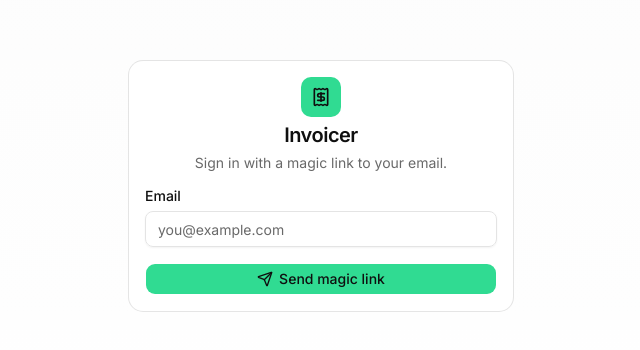
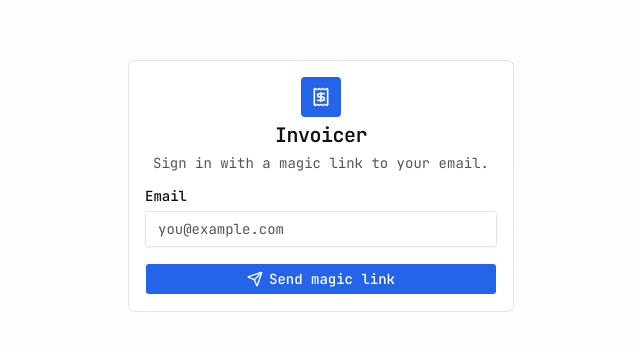
Before and after one commit to v12labs-engineering/invoice-generator, a Next.js app: page /login in a window 1280 px wide. Shown: the part 214-564 px from the top of the page, without its empty margins (319-959 px from the left). Built offline with nearby package versions, Linux system fonts and the light colour scheme.

Commit message:
feat(ui): retheme to v12labs brand — blue, JetBrains Mono, tight radius

```diff
--- a/src/app/globals.css
+++ b/src/app/globals.css
@@ -49,72 +49,76 @@
 }
 
 :root {
-  --background: oklch(1 0 0);
-  --foreground: oklch(0.17 0 0);
-  --card: oklch(1 0 0);
-  --card-foreground: oklch(0.17 0 0);
-  --popover: oklch(1 0 0);
-  --popover-foreground: oklch(0.17 0 0);
-  --primary: oklch(0.79 0.17 159);
-  --primary-foreground: oklch(0.17 0 0);
-  --secondary: oklch(0.97 0 0);
-  --secondary-foreground: oklch(0.22 0 0);
-  --muted: oklch(0.97 0 0);
-  --muted-foreground: oklch(0.52 0 0);
-  --accent: oklch(0.95 0.03 159);
-  --accent-foreground: oklch(0.35 0.12 159);
-  --destructive: oklch(0.63 0.20 32);
-  --border: oklch(0.92 0 0);
-  --input: oklch(0.92 0 0);
-  --ring: oklch(0.79 0.17 159);
-  --chart-1: oklch(0.79 0.17 159);
-  --chart-2: oklch(0.63 0.15 159);
-  --chart-3: oklch(0.72 0.16 70);
-  --chart-4: oklch(0.63 0.20 32);
-  --chart-5: oklch(0.52 0 0);
-  --radius: 0.625rem;
-  --sidebar: oklch(0.985 0 0);
-  --sidebar-foreground: oklch(0.17 0 0);
-  --sidebar-primary: oklch(0.79 0.17 159);
-  --sidebar-primary-foreground: oklch(0.17 0 0);
-  --sidebar-accent: oklch(0.95 0.03 159);
-  --sidebar-accent-foreground: oklch(0.35 0.12 159);
-  --sidebar-border: oklch(0.92 0 0);
-  --sidebar-ring: oklch(0.79 0.17 159);
+  /* v12labs.io — light, mono, blue→purple gradient */
+  --background: #ffffff;
+  --foreground: #111111;
+  --card: #ffffff;
+  --card-foreground: #111111;
+  --popover: #ffffff;
+  --popover-foreground: #111111;
+  --primary: #2563eb;
+  --primary-foreground: #ffffff;
+  --secondary: #f5f5f5;
+  --secondary-foreground: #111111;
+  --muted: #f5f5f5;
+  --muted-foreground: #555555;
+  --accent: #eef2ff;
+  --accent-foreground: #2563eb;
+  --destructive: #dc2626;
+  --border: #e5e5e5;
+  --input: #e5e5e5;
+  --ring: #2563eb;
+  --chart-1: #2563eb;
+  --chart-2: #7c3aed;
+  --chart-3: #22c55e;
+  --chart-4: #f59e0b;
+  --chart-5: #888888;
+  --radius: 0.25rem;
+  --sidebar: #ffffff;
+  --sidebar-foreground: #111111;
+  --sidebar-primary: #2563eb;
+  --sidebar-primary-foreground: #ffffff;
+  --sidebar-accent: #f5f5f5;
+  --sidebar-accent-foreground: #111111;
+  --sidebar-border: #e5e5e5;
+  --sidebar-ring: #2563eb;
+
+  --brand-gradient: linear-gradient(135deg, #2563eb 0%, #7c3aed 100%);
+  --brand-gradient-h: linear-gradient(90deg, #2563eb, #9333ea, #2563eb);
 }
 
 .dark {
-  --background: oklch(0.17 0 0);
-  --foreground: oklch(0.985 0 0);
-  --card: oklch(0.22 0 0);
-  --card-foreground: oklch(0.985 0 0);
-  --popover: oklch(0.22 0 0);
-  --popover-foreground: oklch(0.985 0 0);
-  --primary: oklch(0.79 0.17 159);
-  --primary-foreground: oklch(0.17 0 0);
-  --secondary: oklch(0.24 0 0);
-  --secondary-foreground: oklch(0.985 0 0);
-  --muted: oklch(0.24 0 0);
-  --muted-foreground: oklch(0.76 0 0);
-  --accent: oklch(0.28 0.04 159);
-  --accent-foreground: oklch(0.85 0.15 159);
-  --destructive: oklch(0.63 0.20 32);
-  --border: oklch(0.28 0 0);
-  --input: oklch(0.28 0 0);
-  --ring: oklch(0.79 0.17 159);
-  --chart-1: oklch(0.79 0.17 159);
-  --chart-2: oklch(0.63 0.15 159);
-  --chart-3: oklch(0.72 0.16 70);
-  --chart-4: oklch(0.63 0.20 32);
-  --chart-5: oklch(0.76 0 0);
-  --sidebar: oklch(0.19 0 0);
-  --sidebar-foreground: oklch(0.985 0 0);
-  --sidebar-primary: oklch(0.79 0.17 159);
-  --sidebar-primary-foreground: oklch(0.17 0 0);
-  --sidebar-accent: oklch(0.24 0 0);
-  --sidebar-accent-foreground: oklch(0.985 0 0);
-  --sidebar-border: oklch(0.28 0 0);
-  --sidebar-ring: oklch(0.79 0.17 159);
+  --background: #0a0a0a;
+  --foreground: #fafafa;
+  --card: #111111;
+  --card-foreground: #fafafa;
+  --popover: #111111;
+  --popover-foreground: #fafafa;
+  --primary: #3b82f6;
+  --primary-foreground: #ffffff;
+  --secondary: #1a1a1a;
+  --secondary-foreground: #fafafa;
+  --muted: #1a1a1a;
+  --muted-foreground: #a3a3a3;
+  --accent: #1e293b;
+  --accent-foreground: #60a5fa;
+  --destructive: #ef4444;
+  --border: #262626;
+  --input: #262626;
+  --ring: #3b82f6;
+  --chart-1: #3b82f6;
+  --chart-2: #a78bfa;
+  --chart-3: #4ade80;
+  --chart-4: #fbbf24;
+  --chart-5: #a3a3a3;
+  --sidebar: #0a0a0a;
+  --sidebar-foreground: #fafafa;
+  --sidebar-primary: #3b82f6;
+  --sidebar-primary-foreground: #ffffff;
+  --sidebar-accent: #1a1a1a;
+  --sidebar-accent-foreground: #fafafa;
+  --sidebar-border: #262626;
+  --sidebar-ring: #3b82f6;
 }
 
 @layer base {
--- a/src/app/layout.tsx
+++ b/src/app/layout.tsx
@@ -1,16 +1,16 @@
 import type { Metadata } from "next";
-import { Inter, JetBrains_Mono } from "next/font/google";
+import { JetBrains_Mono } from "next/font/google";
 import "./globals.css";
 import { ThemeProvider } from "@/components/theme-provider";
 import { Toaster } from "@/components/ui/sonner";
 
-const inter = Inter({
+const jetbrainsMono = JetBrains_Mono({
   variable: "--font-sans",
   subsets: ["latin"],
   display: "swap",
 });
 
-const jetbrainsMono = JetBrains_Mono({
+const jetbrainsMonoCode = JetBrains_Mono({
   variable: "--font-geist-mono",
   subsets: ["latin"],
   display: "swap",
@@ -30,7 +30,7 @@
     <html
       lang="en"
       suppressHydrationWarning
-      className={`${inter.variable} ${jetbrainsMono.variable} h-full antialiased`}
+      className={`${jetbrainsMono.variable} ${jetbrainsMonoCode.variable} h-full antialiased`}
     >
       <body className="min-h-full flex flex-col bg-background text-foreground">
         <ThemeProvider attribute="class" defaultTheme="system" enableSystem disableTransitionOnChange>
```
